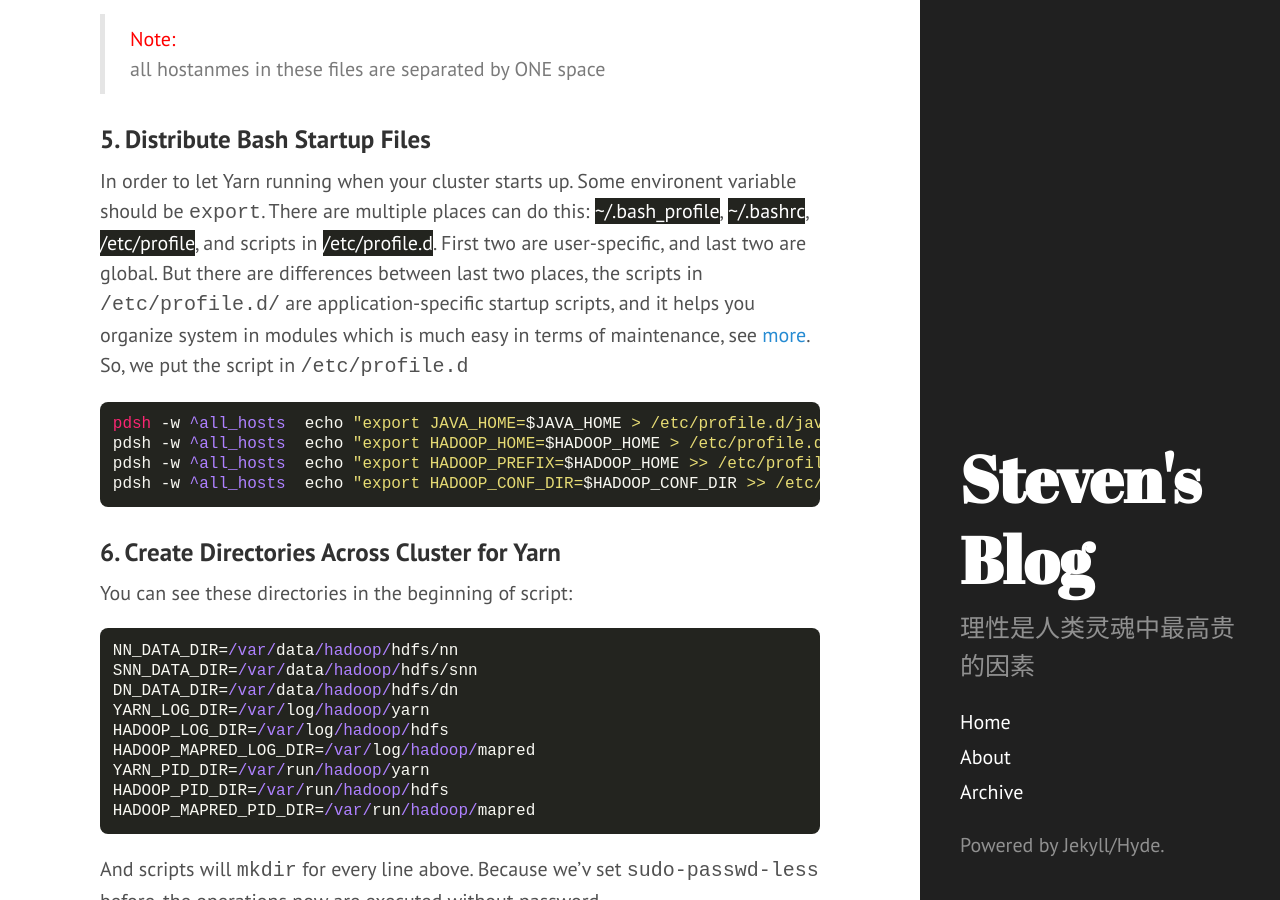
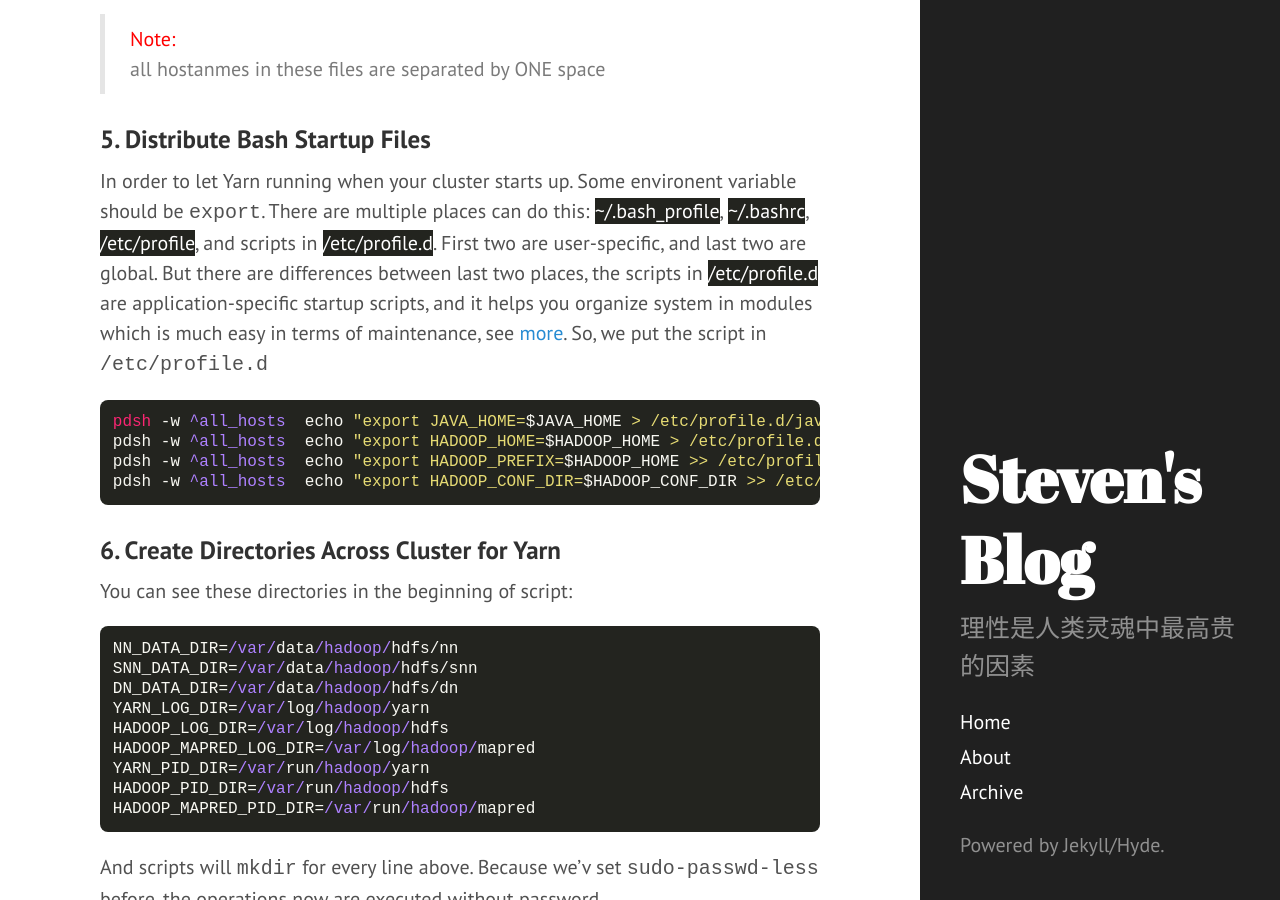
Before and after one commit to legatoo/legatoo.github.io, a Jekyll site: the page built from _posts/2014-11-12-Install-Yarn-on-Ubuntu-Cluster-via-Scripts.md, in a window 1280 px wide and 900 px high, scrolled down 5174 px. Built offline with Jekyll 4.4.1, drawn with Linux system fonts in a browser that asks for light colours; Markdown is read by kramdown in place of the engine named in the settings.

```diff
--- a/_posts/2014-11-12-Install-Yarn-on-Ubuntu-Cluster-via-Scripts.md
+++ b/_posts/2014-11-12-Install-Yarn-on-Ubuntu-Cluster-via-Scripts.md
@@ -159,7 +159,7 @@
 > <font color="Red">Note: </font>all hostanmes in these files are separated by ONE space
 
 ###5. Distribute Bash Startup Files
-In order to let Yarn running when your cluster starts up. Some environent variable should be `export`. There are multiple places can do this: <span style="background-color: #23241f"><font color="white">~/.bash_profile</font></span>, <span style="background-color: #23241f"><font color="white">~/.bashrc</font></span>, <span style="background-color: #23241f"><font color="white">/etc/profile</font></span>, and scripts in <span style="background-color: #23241f"><font color="white">/etc/profile.d</font></span>. First two are user-specific, and last two are global. But there are differences between last two places, the scripts in `/etc/profile.d/` are application-specific startup scripts, and it helps you organize system in modules which is much easy in terms of maintenance, see [more](http://unix.stackexchange.com/questions/64258/what-do-the-scripts-in-etc-profile-d-do).  So, we put the script in `/etc/profile.d`
+In order to let Yarn running when your cluster starts up. Some environent variable should be `export`. There are multiple places can do this: <span style="background-color: #23241f"><font color="white">~/.bash_profile</font></span>, <span style="background-color: #23241f"><font color="white">~/.bashrc</font></span>, <span style="background-color: #23241f"><font color="white">/etc/profile</font></span>, and scripts in <span style="background-color: #23241f"><font color="white">/etc/profile.d</font></span>. First two are user-specific, and last two are global. But there are differences between last two places, the scripts in <span style="background-color: #23241f"><font color="white">/etc/profile.d</font></span> are application-specific startup scripts, and it helps you organize system in modules which is much easy in terms of maintenance, see [more](http://unix.stackexchange.com/questions/64258/what-do-the-scripts-in-etc-profile-d-do).  So, we put the script in `/etc/profile.d`
 
 <pre><code class="Bash">pdsh -w ^all_hosts  echo "export JAVA_HOME=$JAVA_HOME > /etc/profile.d/java.sh"
 pdsh -w ^all_hosts  echo "export HADOOP_HOME=$HADOOP_HOME > /etc/profile.d/hadoop.sh"
```
